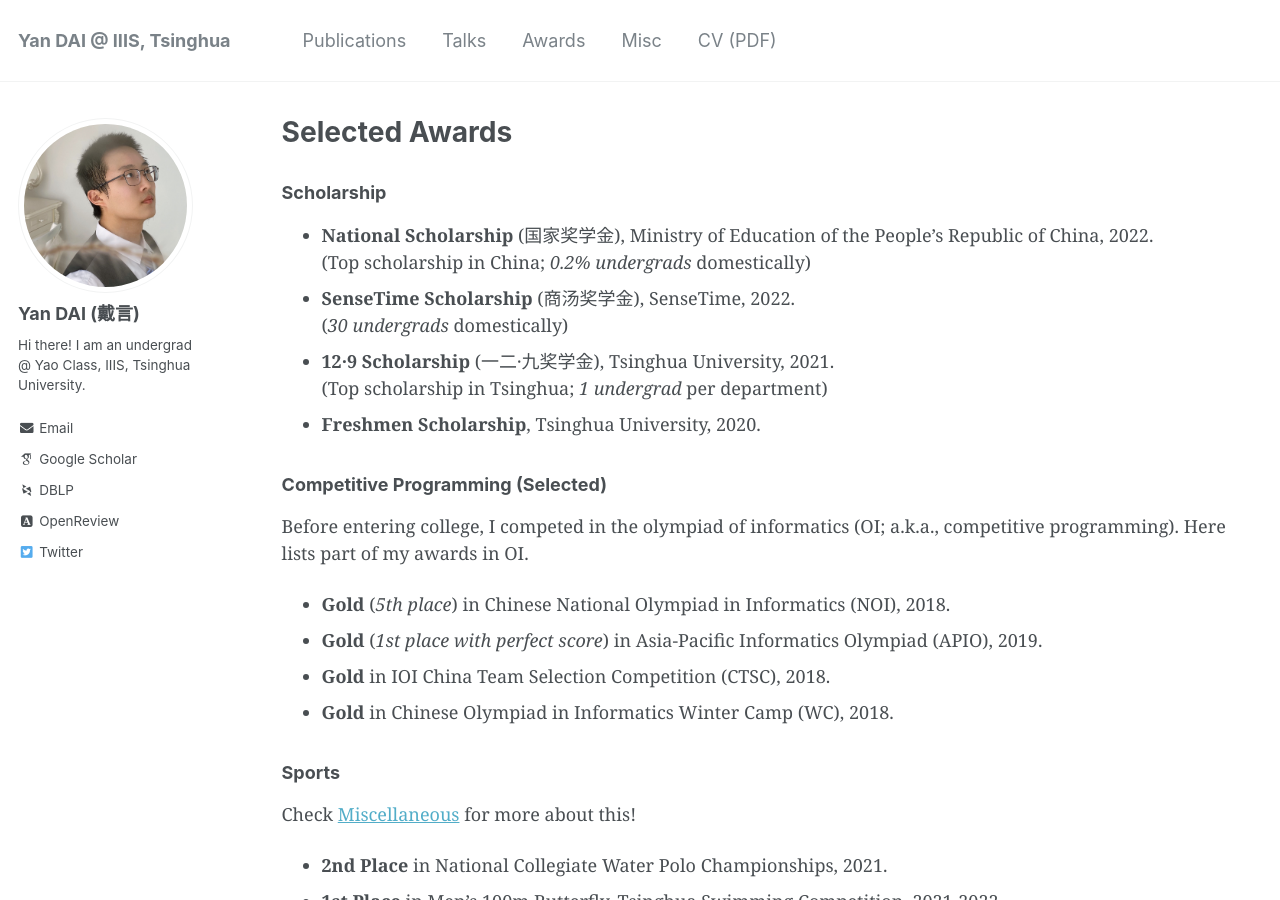
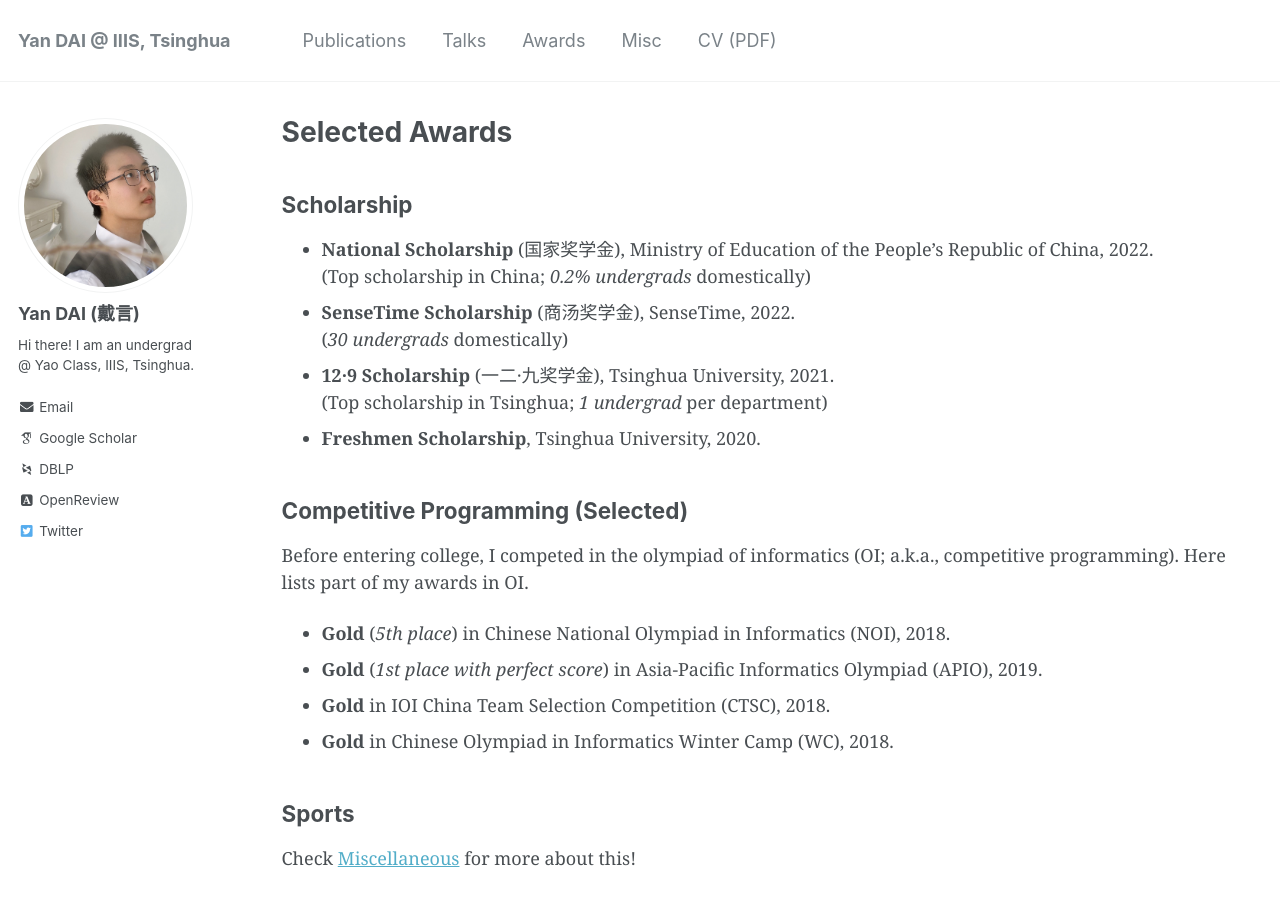
Before and after one commit to yandaichn/yandaichn.github.io, a Jekyll site: the page built from _pages/awards.md, in a window 1280 px wide and 900 px high. Built offline with Jekyll 4.4.1, drawn with Linux system fonts in a browser that asks for light colours; some web fonts are replaced.

Commit message:
Update bio

```diff
--- a/_config.yml
+++ b/_config.yml
@@ -82,7 +82,7 @@ analytics:
 author:
   name             : "Yan DAI (戴言)"
   avatar           : "avatar2.jpg"
-  bio              : "Hi there! I am an undergrad @ Yao Class, IIIS, Tsinghua University."
+  bio              : "Hi there! I am an undergrad @ Yao Class, IIIS, Tsinghua."
   location         :
   employer         :
   pubmed           :
--- a/_pages/awards.md
+++ b/_pages/awards.md
@@ -5,7 +5,7 @@ permalink: /awards/
 author_profile: true
 ---
 
-### Scholarship
+## Scholarship
 * **National Scholarship** (国家奖学金), Ministry of Education of the People's Republic of China, 2022.
 (Top scholarship in China; *0.2% undergrads* domestically)
 * **SenseTime Scholarship** (商汤奖学金), SenseTime, 2022.
@@ -16,7 +16,7 @@ author_profile: true
 * **Freshmen Scholarship**, Tsinghua University, 2020.
 <!-- * **Xue Tang Scholarship**, Tsinghua University, 2020. -->
 
-### Competitive Programming (Selected)
+## Competitive Programming (Selected)
 Before entering college, I competed in the olympiad of informatics (OI; a.k.a., competitive programming). Here lists part of my awards in OI.
 
 * **Gold** (*5th place*) in Chinese National Olympiad in Informatics (NOI), 2018.
@@ -24,7 +24,7 @@ Before entering college, I competed in the olympiad of informatics (OI; a.k.a.,
 * **Gold** in IOI China Team Selection Competition (CTSC), 2018.
 * **Gold** in Chinese Olympiad in Informatics Winter Camp (WC), 2018.
 
-### Sports
+## Sports
 Check [Miscellaneous](../misc/) for more about this!
 
 * **2nd Place** in National Collegiate Water Polo Championships, 2021.
@@ -32,6 +32,6 @@ Check [Miscellaneous](../misc/) for more about this!
 * **3rd Place** in Men's 200m Medley, Tsinghua Swimming Competition, 2021-2022.
 * **1st Place** in MIT Intramurals Water Polo League (IM League), 2023.
 
-### Entrepreneurship
+## Entrepreneurship
 * **Third prize** in China International College Students' "Internet+" Innovation & Entrepreneurship Competition, Beijing Regional, 2020.
 Supported by a *National College Student Innovation and Entrepreneurship Project*.
```
Also changed, not shown: _pages/about.md (+1 -4 lines), _pages/publications.md (+6 -2 lines).
